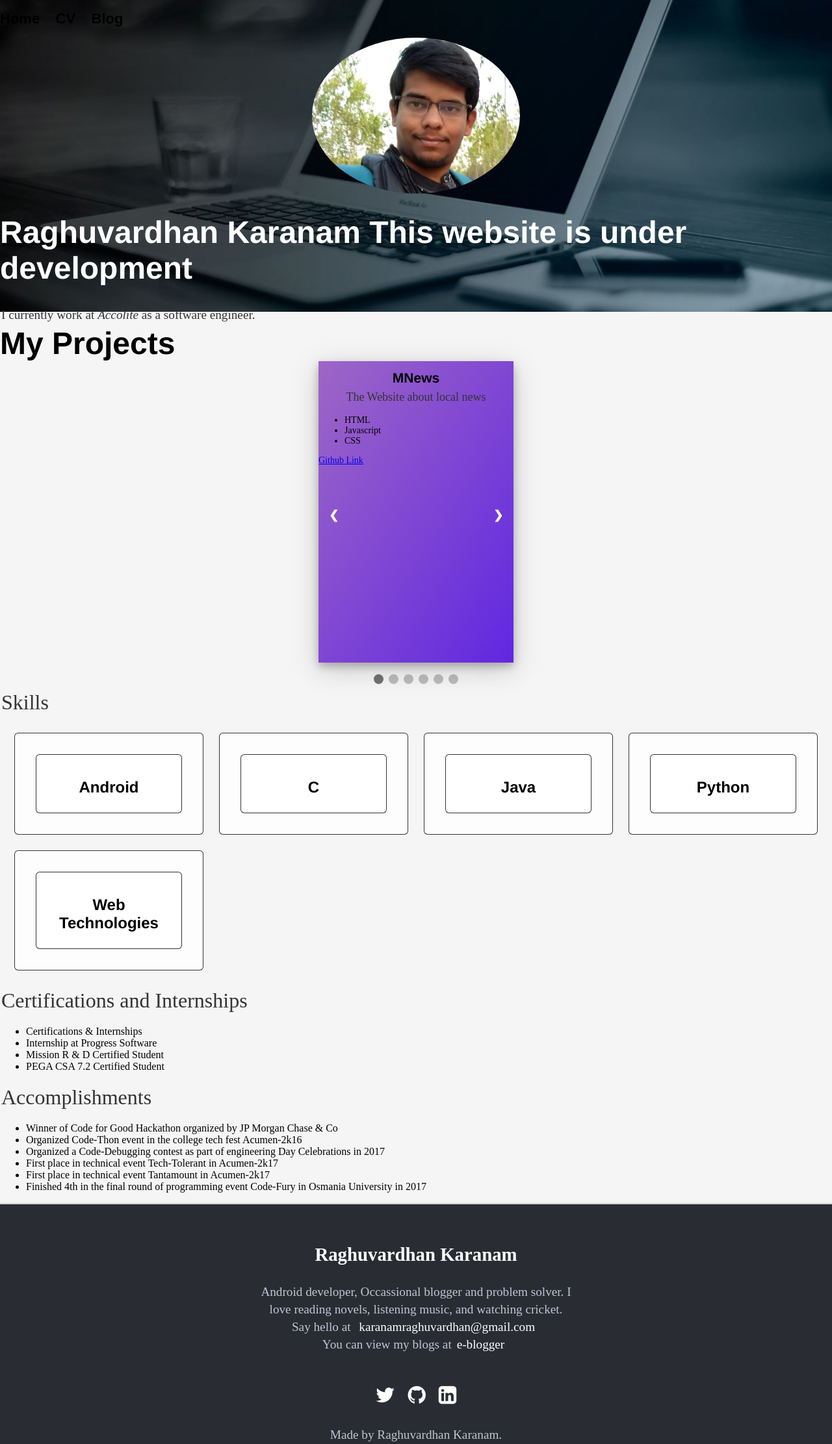
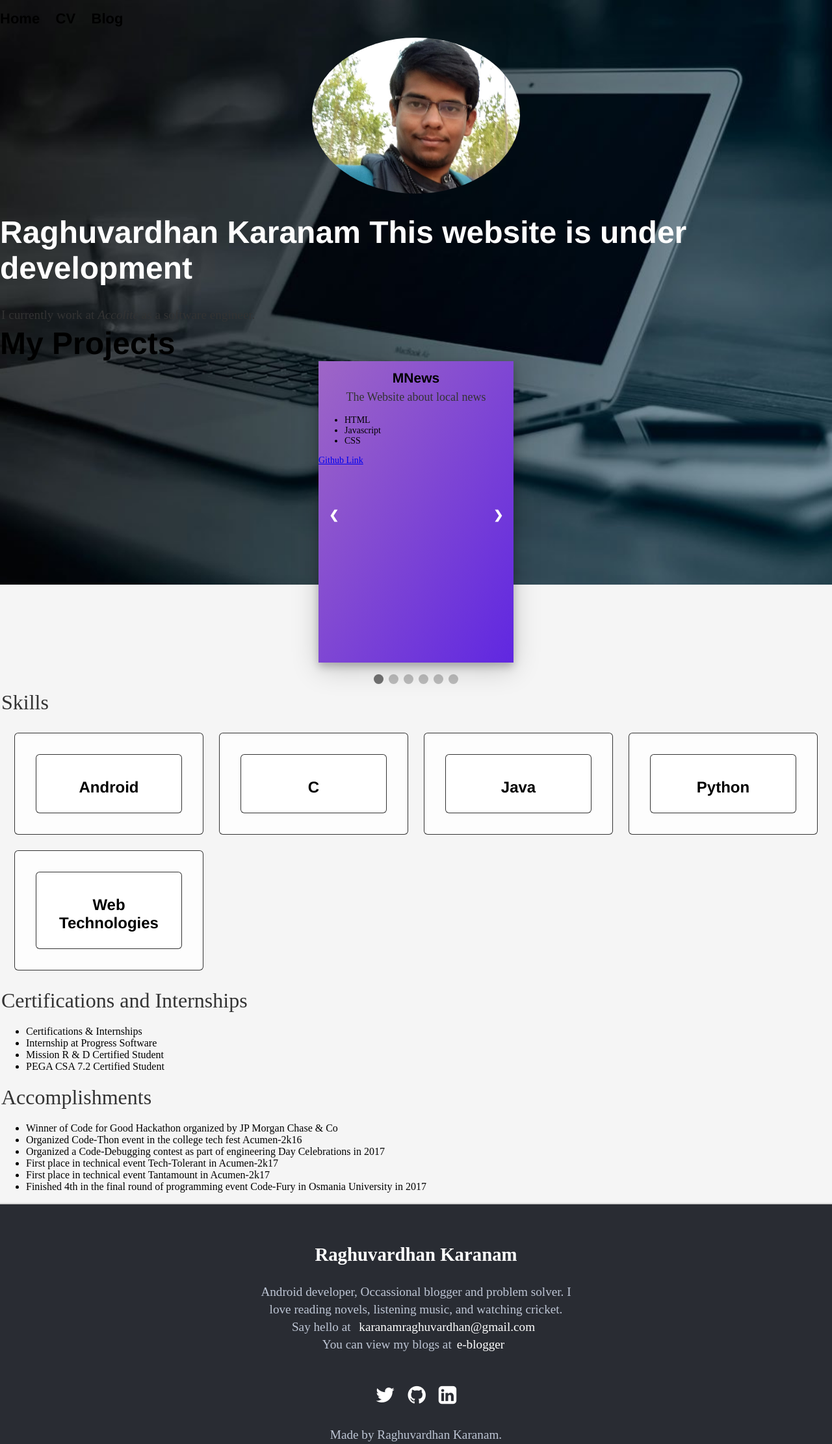
Before and after one commit to raghuvardhan/raghuvardhan.github.io, a Jekyll site: the page built from index.html, in a window 1280 px wide. Shown: the whole page at 65% size. Built offline with Jekyll 4.4.1, drawn with Linux system fonts in a browser that asks for light colours.

Commit message:
Update css/main.css

```diff
--- a/css/main.css
+++ b/css/main.css
@@ -182,7 +182,7 @@ header{
   top: 0;
   left: 0;
   min-width: 100%;
-  min-height: 30rem;
+  min-height: 100%;
   z-index: -100;
 }
 
```
